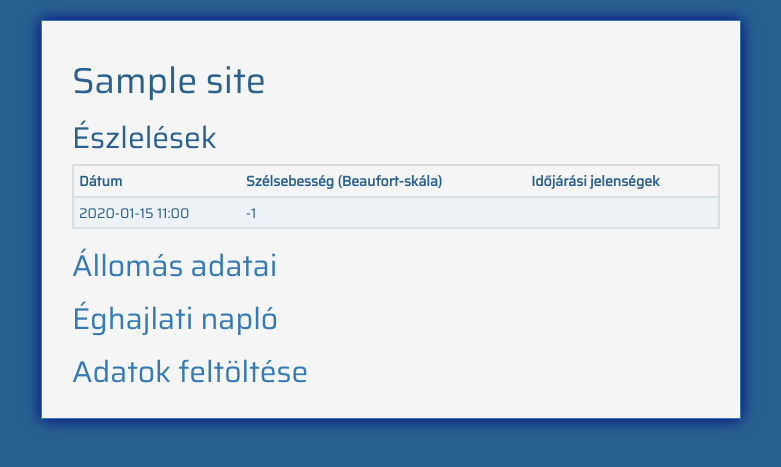
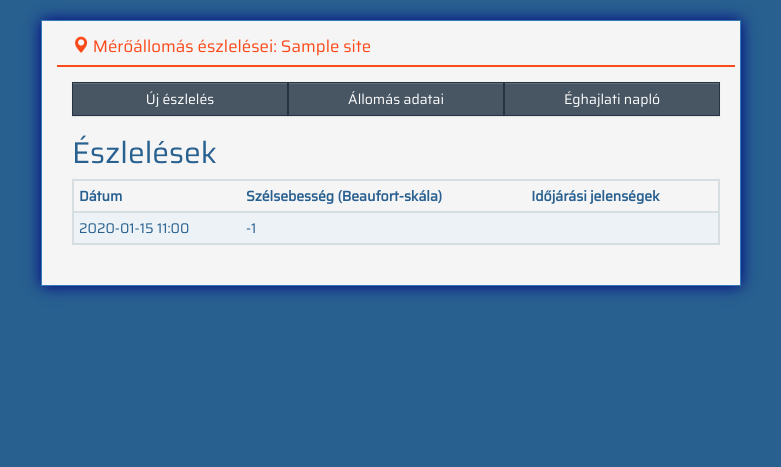
Before and after one commit to zivatar/thesis, a Django app: page /site/1/observations in a window 1280 px wide. Shown: the part 50-517 px from the top of the page, without its empty margins (249-1030 px from the left). Run offline with Django 3.2, Linux system fonts and the light colour scheme; tables that the repository leaves empty hold one stand-in row (values such as "Sample post"); some libraries are stand-ins or nearby versions; some web fonts are replaced.

Commit message:
Observation of site fix

```diff
--- a/climate/templates/climate/site_observations.html
+++ b/climate/templates/climate/site_observations.html
@@ -4,12 +4,27 @@
 {% block content %}
 
 <div class="panel panel-primary">
+	<div class="panel-heading">
+		<span class="glyphicon glyphicon-map-marker"></span> Mérőállomás észlelései: {{ site.title }}
+	</div>
 	<div class="panel-body">
 
 		<div class="tab-content">
 
 			<div id="add_new" class="tab-pane fade in active">
-				<h1>{{ site.title }}</h1>
+
+				<div class="btn-group btn-group-justified" role="group">
+				  <div class="btn-group" role="group">
+				    <a type="button" class="btn btn-default" href="{% url 'new_observation' %}">Új észlelés</a>
+				  </div>
+				  <div class="btn-group" role="group">
+				    <a type="button" class="btn btn-default" href="{% url 'site_details' pk=site.pk %}">Állomás adatai</a>
+				  </div>
+				  <div class="btn-group" role="group">
+				    <a type="button" class="btn btn-default" href="{% url 'actual_month' pk=site.pk %}">Éghajlati napló</a>
+				  </div>
+				</div>
+
 				<h2>Észlelések</h2>
 
 				<div class="col-12">
@@ -24,21 +39,18 @@
 					<tbody>
 					{% for o in observations %}
 						<tr>
-						<td>{{ o.createdDate|date:'Y-m-d H:i' }}
+						<td>{{ o.createdDate|date:'Y-m-d H:i' }}</td>
 						<td>{{ o.windSpeed }}</td>
 						<td>
 								{% for wc in o.weatherCode %}
 									{% if wc %}<span class="label label-primary">{{ wc }}</span>{% endif %}
 								{% endfor %}
 						</td>
-						<tr>
+						</tr>
 					{% endfor %}
 					</tbody>
 				</table>
 				</div>
-				<h2><a href="{% url 'site_details' pk=site.pk %}">Állomás adatai</a></h2>
-				<h2><a href="{% url 'actual_month' pk=site.pk %}">Éghajlati napló</a></h2>
-				<h2><a href="{% url 'upload' pk=site.pk %}">Adatok feltöltése</a></h2>
 
 			</div>
 
```
